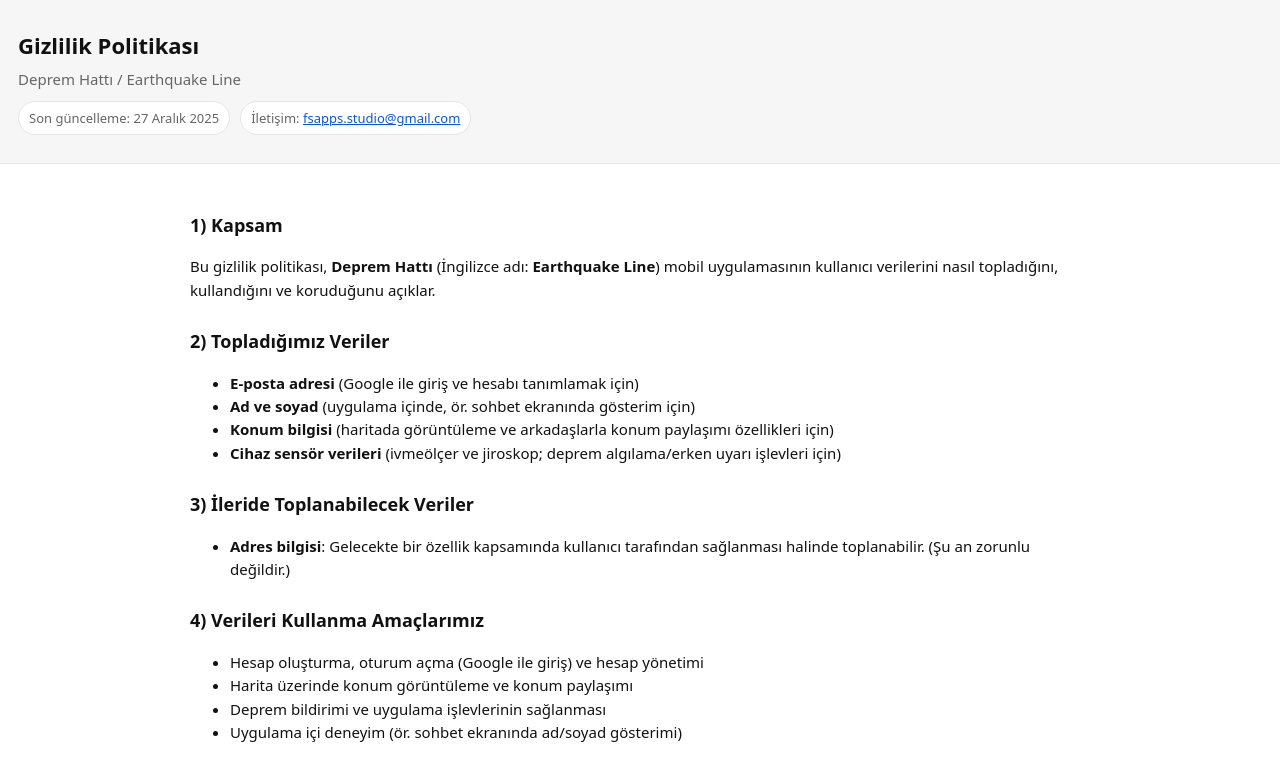
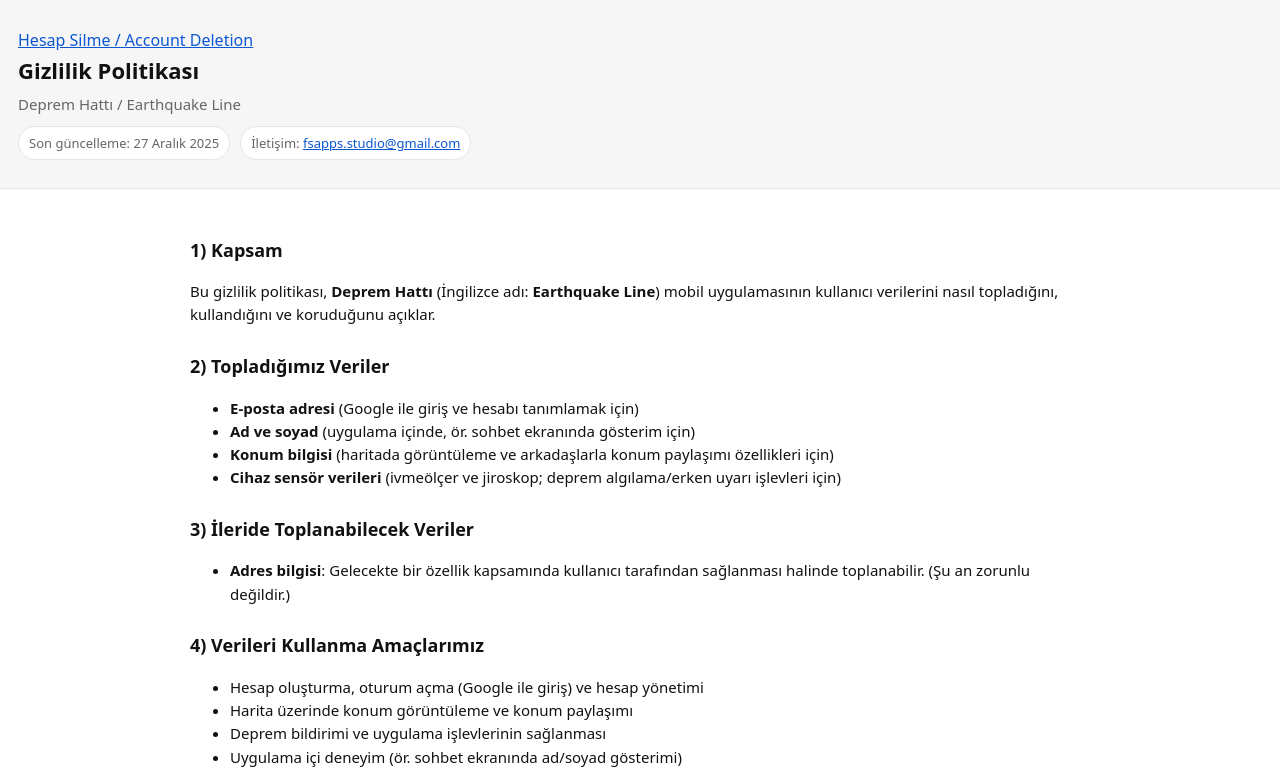
Before and after one commit to fatihsuzen/earthquake-line-privacy, a plain HTML site: page index.html in a window 1280 px wide. Shown: the top 772 px of the page. Drawn offline with Linux system fonts and the light colour scheme.

Commit message:
Rename earthquake-line-privacy to index.html

```diff
--- a/index.html
+++ b/index.html
@@ -23,6 +23,7 @@
 </head>
 <body>
   <header>
+    <a class="btnlink" href="./account-deletion.html">Hesap Silme / Account Deletion</a>
     <h1>Gizlilik Politikası</h1>
     <p class="sub">Deprem Hattı / Earthquake Line</p>
     <div class="lang">
```
